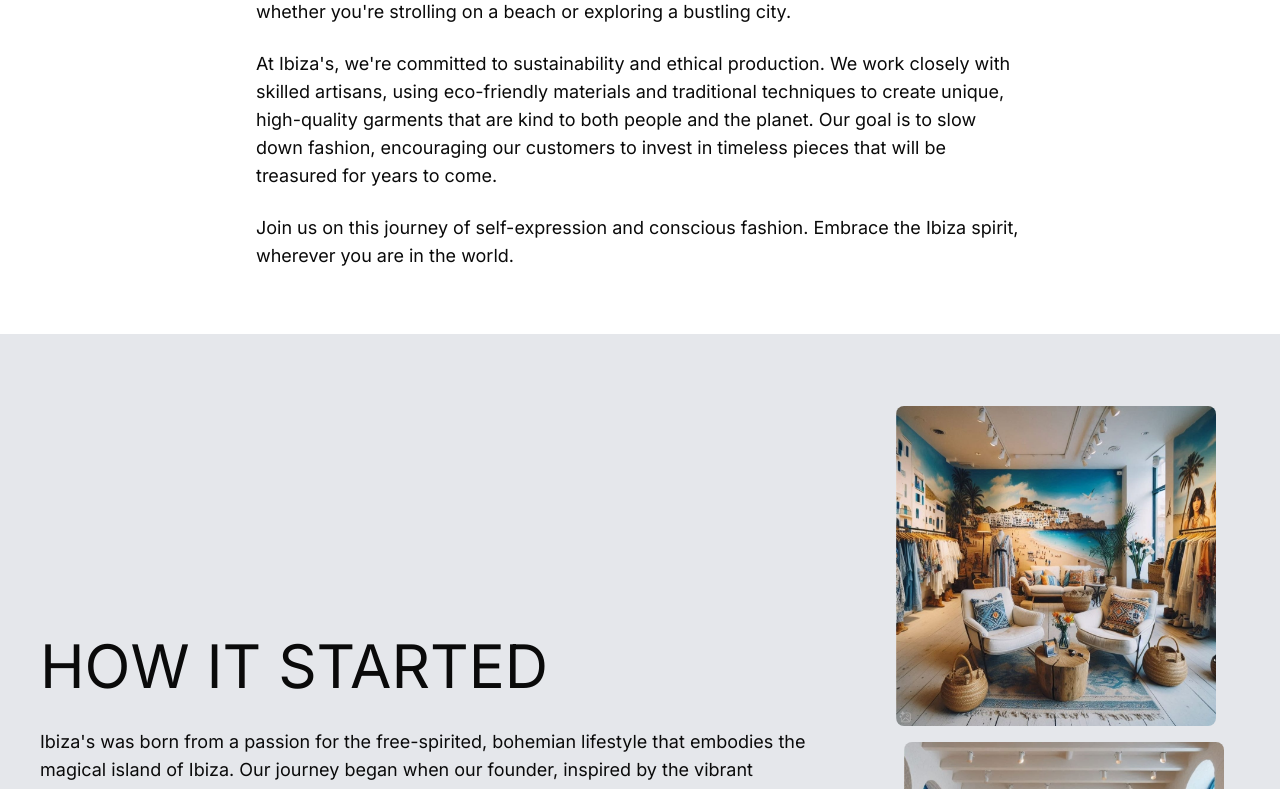
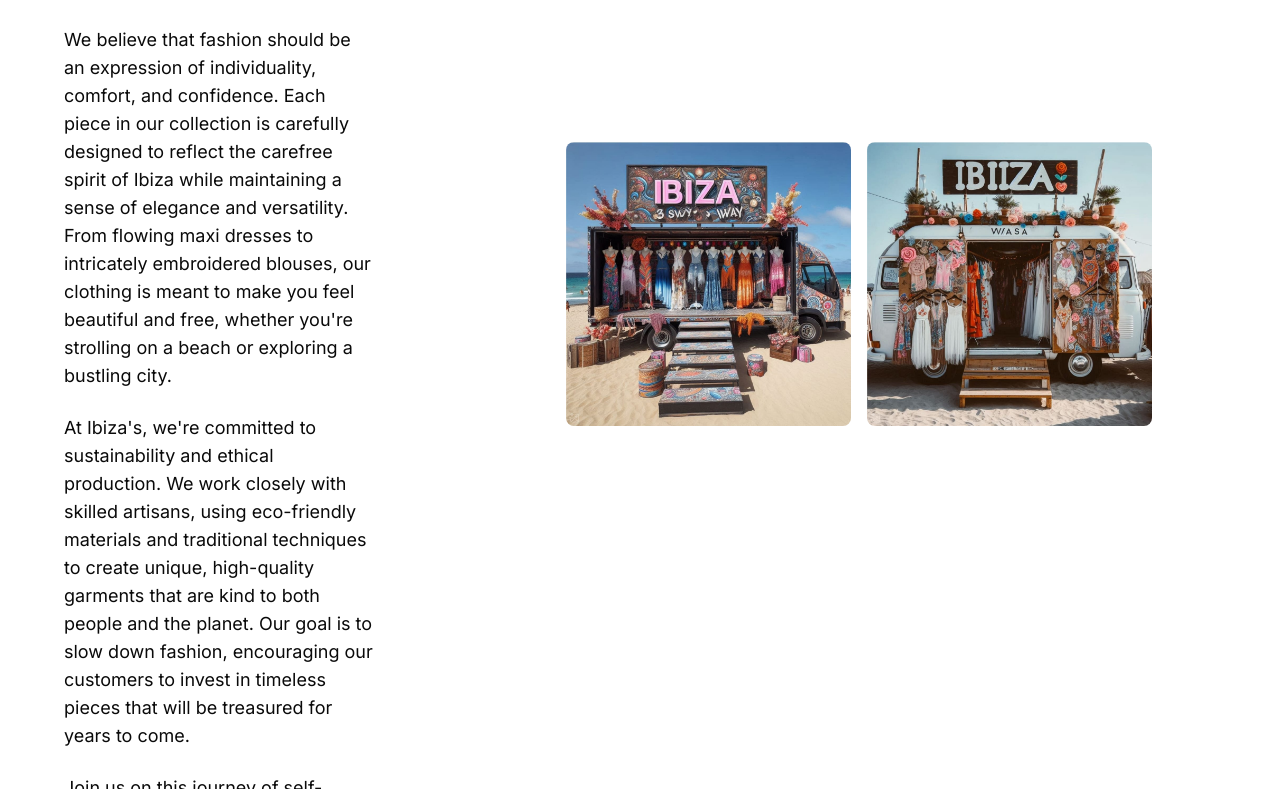
Before and after one commit to junaid786-prog/ibiza, a Next.js app: page /about in a window 1280 px wide. Shown: the part 1151-1940 px from the top of the page. Built offline with nearby package versions, Linux system fonts and the light colour scheme; a web font is replaced by a local one.

Commit message:
homepage and about

```diff
--- a/app/about/page.tsx
+++ b/app/about/page.tsx
@@ -12,6 +12,7 @@ export default function AboutPage() {
                 <AboutHero />
                 <AboutContent page={true}/>
                 <AboutPress/>
+                <AboutGallery/>
                 <Newsletter />
             </main>
         </div>
--- a/app/page.tsx
+++ b/app/page.tsx
@@ -2,13 +2,14 @@ import AboutUs from "@/components/sections/about-us";
 import CategorySearch from "@/components/sections/category-search";
 import HeroSlider from "@/components/sections/hero-slider";
 import LatestReleases from "@/components/sections/latest-releases";
+import AboutContent from "@/components/sections/about/AboutContent";
 
 export default function Home() {
   return (
     <div>
       <HeroSlider />
       <LatestReleases />
-      <AboutUs />
+      <AboutContent />
       <CategorySearch />
     </div>
   );
--- a/components/sections/about/AboutContent.jsx
+++ b/components/sections/about/AboutContent.jsx
@@ -5,14 +5,12 @@ import Link from "next/link";
 const images = [
     { src: '/ibiza-enterance.jpeg', alt: 'Ibiza beach' },
     { src: '/ibiza-1.jpeg', alt: 'Bohemian style clothing' },
-    { src: '/ibiza-2.jpeg', alt: 'Bohemian style clothing' },
-    { src: '/ibiza-shop.jpeg', alt: 'Artisan at work' },
 ]
 
 export default function AboutContent({page}) {
     return (
-        <section className={`py-16 px-4 md:px-0 flex flex-col items-center ${page ? '':'mr-12'}`}>
-            <div className="container mx-auto max-w-3xl">
+        <section className={`w-full py-16 flex items-center ${page ? '':'mr-12 bg-gray-200'}`}>
+            <div className="container px-16">
                 <Heading title={page ? 'ABOUT US' : 'OUR STORY'} />
                 <div className="space-y-6 text-lg">
                     <p>
@@ -28,7 +26,6 @@ export default function AboutContent({page}) {
                         Join us on this journey of self-expression and conscious fashion. Embrace the Ibiza spirit, wherever you are in the world.
                     </p>
                 </div>
-            </div>
                 {
                     !page &&
                     <Button
@@ -38,6 +35,17 @@ export default function AboutContent({page}) {
                         </Link>
                     </Button>
                 }
+            </div>
+            <div className={"mx-32"}>
+                <div className={`grid lg:grid-cols-2 gap-4 mt-8`}>
+                    {images.map((image, index) => (
+                        <div key={index} className="relative aspect-w-1 aspect-h-1 text-black">
+                            <img src={image.src} alt={image.alt} className="rounded-lg w-full aspect-square"/>
+                        </div>
+                    ))}
+                </div>
+            </div>
+
         </section>
     )
 }
--- a/components/sections/about/AboutGallery.jsx
+++ b/components/sections/about/AboutGallery.jsx
@@ -1,4 +1,5 @@
 import Image from 'next/image'
+import {Heading} from "@/components/shared/header";
 
 const images = [
     { src: '/ibiza-enterance.jpeg', alt: 'Ibiza beach' },
@@ -9,7 +10,8 @@ const images = [
 
 export default function AboutGallery({short}) {
     return (
-        <section className="py-8">
+        <section className="mah-w-screen px-80 py-16">
+            <Heading title={"GALLERY"} subtitle={"EXPLORE OUR"} />
             <div className={`${short ? "grid grid-cols-2 space-y-2 space-x-2":"flex flex-col space-y-4 my-4"}`}>
                 {images.map((image, index) => (
                     <div key={index} className="relative aspect-w-1 aspect-h-1 text-black">
--- a/components/sections/about/AboutPress.tsx
+++ b/components/sections/about/AboutPress.tsx
@@ -9,8 +9,8 @@ const images = [
 
 export default function AboutPress() {
     return (
-        <section className="py-16 px-4 md:px-2 sm:px-1 flex flex-wrap items-center bg-gray-200">
-            <div className="lg:mx-8 md:mx-8 sm:mx-5 xs:mx-2 max-w-3xl">
+        <section className="p-16 flex flex-wrap items-center bg-gray-200">
+            <div className="max-w-3xl">
                 <Heading title={"HOW IT STARTED"} />
                 <div >
                     <p className="text-lg">
--- a/components/sections/news-letter.jsx
+++ b/components/sections/news-letter.jsx
@@ -10,7 +10,7 @@ export default function Newsletter() {
                     <p className="text-[#666666] mb-8">Join our community and be the first to know about new collections, exclusive offers, and Ibiza-inspired content.</p>
                     <form className="flex flex-col sm:flex-row gap-4">
                         <Input type="email" placeholder="Enter your email" className="flex-grow bg-white" />
-                        <Button type="submit" className="bg-[#a0522d] text-white hover:bg-[#8b4513]">Subscribe</Button>
+                        <Button type="submit" className="text-white hover:bg-[#8b4513]">Subscribe</Button>
                     </form>
                 </div>
             </div>
--- a/components/shared/footer.tsx
+++ b/components/shared/footer.tsx
@@ -12,6 +12,7 @@ import {
   AccordionTrigger,
 } from '@/components/ui/accordion'
 import {brand} from "@/constants/strings";
+import {categories} from "@/data/dummy-data";
 
 export default function Footer() {
   const [email, setEmail] = useState('')
@@ -25,7 +26,7 @@ export default function Footer() {
   }
 
   return (
-    <footer className="bg-gray-900 text-white py-12">
+    <footer className="bg-black text-white py-12">
       <div className="container mx-auto px-4 sm:px-6 lg:px-8">
         <div className="grid grid-cols-1 md:grid-cols-2 lg:grid-cols-4 gap-8">
           <div className="space-y-4">
@@ -51,15 +52,16 @@ export default function Footer() {
             </Accordion>
           </div>
           <div>
-            <Accordion type="single" collapsible className="w-full">
+            <Accordion type="single" className="w-full">
               <AccordionItem value="categories">
                 <AccordionTrigger>Categories</AccordionTrigger>
                 <AccordionContent>
                   <nav className="flex flex-col space-y-2">
-                    <Link href="/category/home-decor" className="hover:text-gray-300 transition-colors">Home Decor</Link>
-                    <Link href="/category/textiles" className="hover:text-gray-300 transition-colors">Textiles</Link>
-                    <Link href="/category/ceramics" className="hover:text-gray-300 transition-colors">Ceramics</Link>
-                    <Link href="/category/jewelry" className="hover:text-gray-300 transition-colors">Jewelry</Link>
+                    {
+                      categories.map((category, index) => (
+                        <Link key={index} href={`/category/${category.id}`} className="hover:text-gray-300 transition-colors">{category.name}</Link>
+                      ))
+                    }
                   </nav>
                 </AccordionContent>
               </AccordionItem>
--- a/components/shared/header.tsx
+++ b/components/shared/header.tsx
@@ -1,7 +1,7 @@
 export const Heading = ({title, subtitle}) => {
     return (
         <div className="text-center">
-            <h3 className="text-2xl text-start mb-2">{subtitle}</h3>
+            <h3 className="text-2xl text-start mb-2 capitalize">{subtitle}</h3>
             <h2 className="text-6xl font-normal text-start mb-8">{title}</h2>
         </div>
     )
```
Lines whose indentation alone changed are shown as unchanged.
